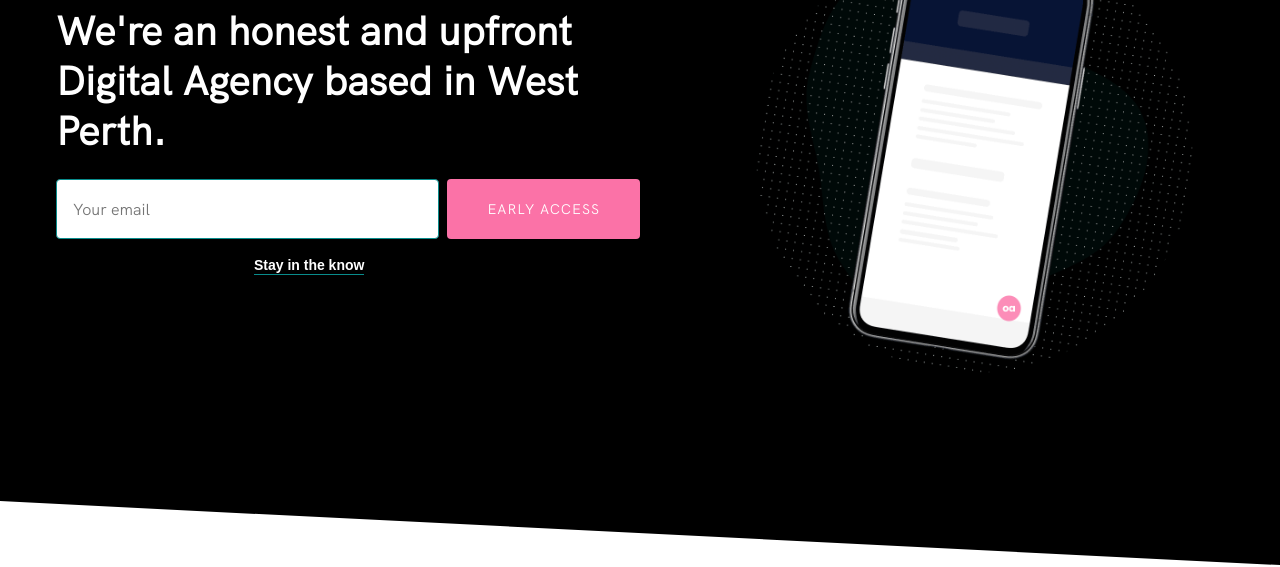
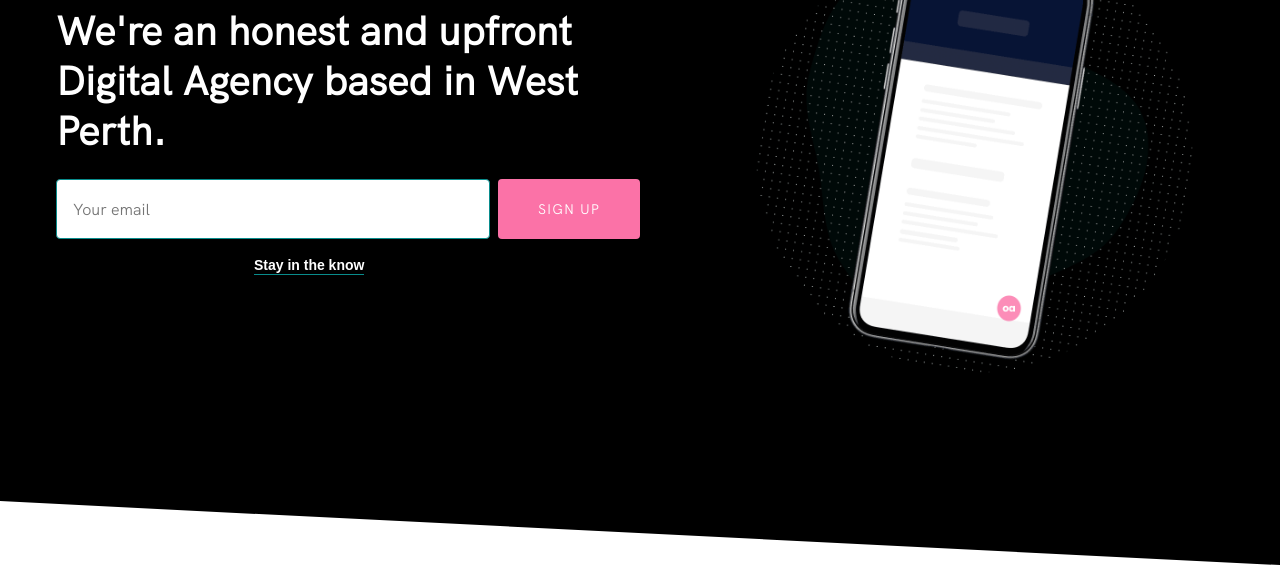
Before and after one commit to emmron/ordinary-gatsby, a Gatsby site: page / in a window 1280 px wide. Shown: the part 236-803 px from the top of the page. Built offline with nearby package versions, Linux system fonts and the light colour scheme; Gatsby itself is replaced by a stand-in of ours; a web font is replaced by a local one.

Commit message:
console log

```diff
--- a/src/components/common/navigation/navigation.js
+++ b/src/components/common/navigation/navigation.js
@@ -42,6 +42,7 @@ export default class Navigation extends Component {
   }
 
   closeMobileMenu = () => {
+    console.log("here!!");
     if (this.state.mobileMenuOpen) {
       this.setState({ mobileMenuOpen: false })
     }
--- a/src/components/sections/header.js
+++ b/src/components/sections/header.js
@@ -37,7 +37,7 @@ const Header = () => {
             </h2>
             <HeaderForm onSubmit={handleSubmit}>
               <HeaderInput placeholder="Your email" />
-              <HeaderButton>Early access</HeaderButton>
+              <HeaderButton>Sign Up</HeaderButton>
             </HeaderForm>
             <FormSubtitle>
               Already have a beta account?{" "}
@@ -93,7 +93,7 @@ const HeaderTextGroup = styled.div`
   a {
   color: ${props => props.theme.color.white.regular};
   font-family: 'Poppins', sans-serif;
-  font-weight: 600;
+  font-weight: 800;
   }
 
   h1 {
```
